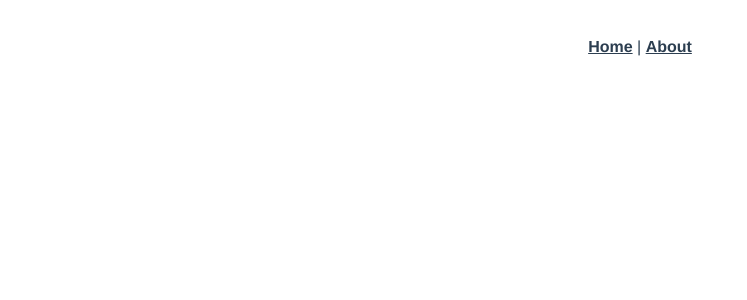
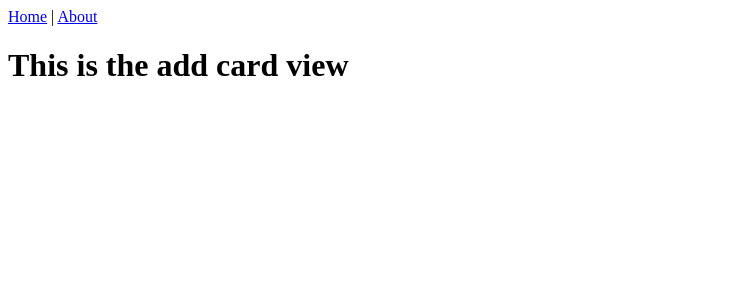
Before and after one commit to IonysosHedblom/iths-e-wallet, a Vue app: page /add-card in a window 1280 px wide. Shown: the top 300 px of the page, without its empty margins (0-747 px from the left). Built offline with nearby package versions, Linux system fonts and the light colour scheme.

Commit message:
Project clean up

```diff
--- a/src/App.vue
+++ b/src/App.vue
@@ -2,31 +2,11 @@
   <div id="app">
     <div id="nav">
       <router-link to="/">Home</router-link> |
-      <router-link to="/about">About</router-link>
+      <router-link to="/add-card">About</router-link>
     </div>
-    <router-view/>
+    <router-view />
   </div>
 </template>
 
 <style>
-#app {
-  font-family: Avenir, Helvetica, Arial, sans-serif;
-  -webkit-font-smoothing: antialiased;
-  -moz-osx-font-smoothing: grayscale;
-  text-align: center;
-  color: #2c3e50;
-}
-
-#nav {
-  padding: 30px;
-}
-
-#nav a {
-  font-weight: bold;
-  color: #2c3e50;
-}
-
-#nav a.router-link-exact-active {
-  color: #42b983;
-}
 </style>
--- a/src/router/index.js
+++ b/src/router/index.js
@@ -11,12 +11,12 @@ const routes = [
     component: Home
   },
   {
-    path: '/about',
-    name: 'About',
+    path: '/add-card',
+    name: 'AddCard',
     // route level code-splitting
     // this generates a separate chunk (about.[hash].js) for this route
     // which is lazy-loaded when the route is visited.
-    component: () => import(/* webpackChunkName: "about" */ '../views/About.vue')
+    component: () => import(/* webpackChunkName: "about" */ '../views/AddCard.vue')
   }
 ]
 
--- a/src/views/About.vue
+++ b/src/views/AddCard.vue
@@ -1,5 +1,5 @@
 <template>
   <div class="about">
-    <h1>This is an about page</h1>
+    <h1>This is the add card view</h1>
   </div>
 </template>
--- a/src/views/Home.vue
+++ b/src/views/Home.vue
@@ -1,18 +1,13 @@
 <template>
   <div class="home">
-    <img alt="Vue logo" src="../assets/logo.png">
-    <HelloWorld msg="Welcome to Your Vue.js App"/>
+    <h1>This is the home view</h1>
   </div>
 </template>
 
 <script>
 // @ is an alias to /src
-import HelloWorld from '@/components/HelloWorld.vue'
 
 export default {
-  name: 'Home',
-  components: {
-    HelloWorld
-  }
-}
+  name: "Home",
+};
 </script>
```
Also changed, not shown: src/assets/logo.png (deleted).
